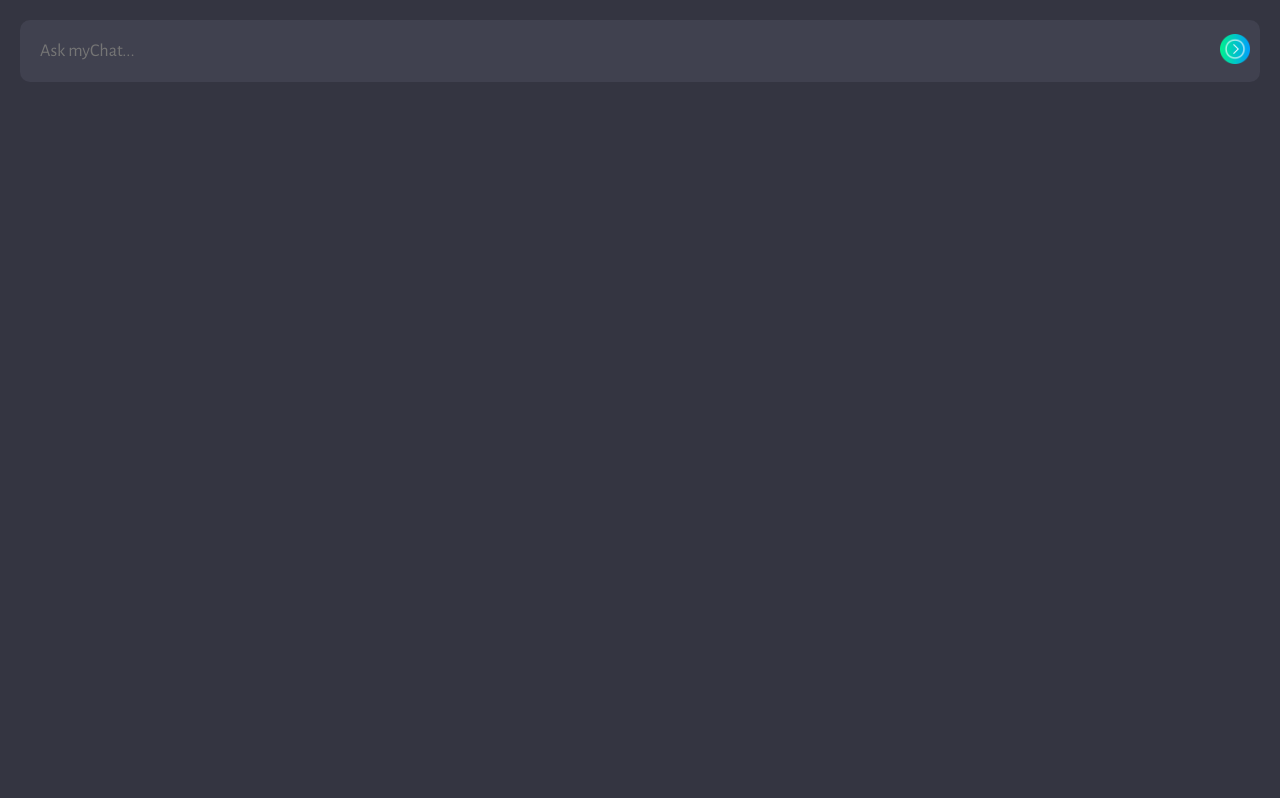
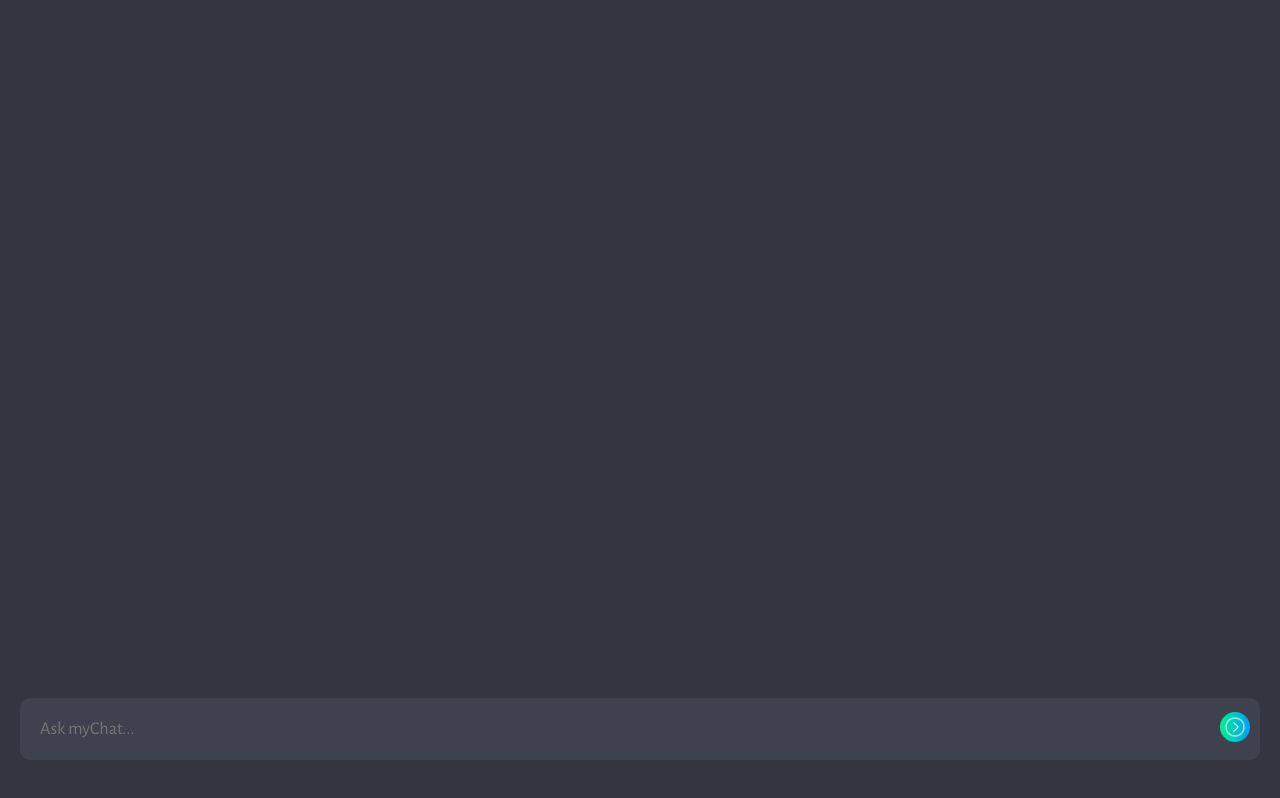
Before and after one commit to RMerkulov-dev/my-chat, a website built with Vite: page client/index.html in a window 1280 px wide. Built offline with nearby package versions, Linux system fonts and the light colour scheme.

Commit message:
update_styles

```diff
--- a/client/index.html
+++ b/client/index.html
@@ -9,11 +9,12 @@
   </head>
   <body>
     <div id="app">
+      <div id="chat_container"></div>
       <form >
         <textarea style="resize:none" name="prompt"  cols="1" rows="1" placeholder="Ask myChat..."></textarea>
         <button class="button-send" type="submit"><img src="assets/send.png" alt="icon-send"></button>
       </form>
-      <div id="chat_container"></div>
+
     </div>
     <script type="module" src="/script.js"></script>
   </body>
--- a/client/style.css
+++ b/client/style.css
@@ -29,6 +29,7 @@ body {
   align-items: center;
   justify-content: flex-start;
   /*justify-content: space-between;*/
+  overflow: hidden;
 
 }
 
@@ -115,7 +116,7 @@ body {
 }
 
 form {
-  /*margin-top:auto;*/
+  margin-top:auto;
   margin-bottom: 20px;
   width: 100%;
   max-width: 1280px;
```
